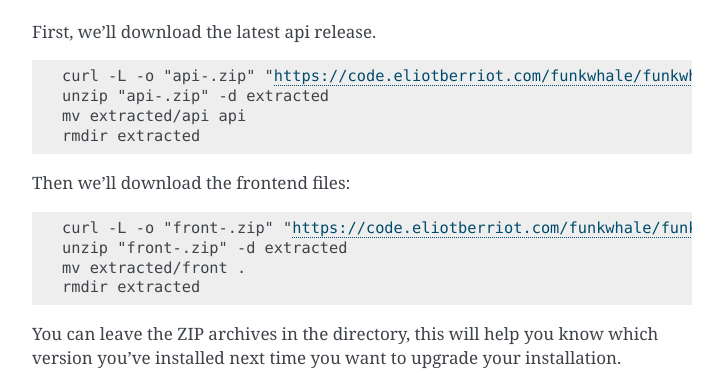
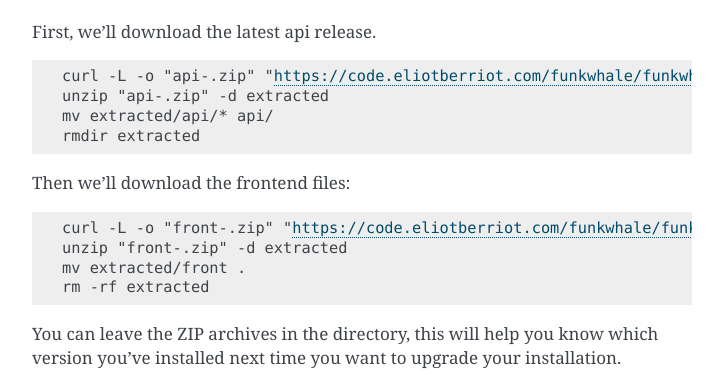
Before and after one commit to RYGhub/funkwhale, a Sphinx documentation site: the page built from docs/installation/debian.rst, in a window 1280 px wide and 900 px high, scrolled down 1479 px. Shown: the part 193-575 px from the top of the window, without its empty margins (388-1111 px from the left). Built offline with Sphinx 7.4.7, drawn with Linux system fonts in a browser that asks for light colours.

Commit message:
Fixed wrong mv command in debian guide

```diff
--- a/docs/installation/debian.rst
+++ b/docs/installation/debian.rst
@@ -89,7 +89,7 @@ First, we'll download the latest api release.
 
     curl -L -o "api-|version|.zip" "https://code.eliotberriot.com/funkwhale/funkwhale/-/jobs/artifacts/|version|/download?job=build_api"
     unzip "api-|version|.zip" -d extracted
-    mv extracted/api api
+    mv extracted/api/* api/
     rmdir extracted
 
 
@@ -100,7 +100,7 @@ Then we'll download the frontend files:
     curl -L -o "front-|version|.zip" "https://code.eliotberriot.com/funkwhale/funkwhale/-/jobs/artifacts/|version|/download?job=build_front"
     unzip "front-|version|.zip" -d extracted
     mv extracted/front .
-    rmdir extracted
+    rm -rf extracted
 
 You can leave the ZIP archives in the directory, this will help you know
 which version you've installed next time you want to upgrade your installation.
```
